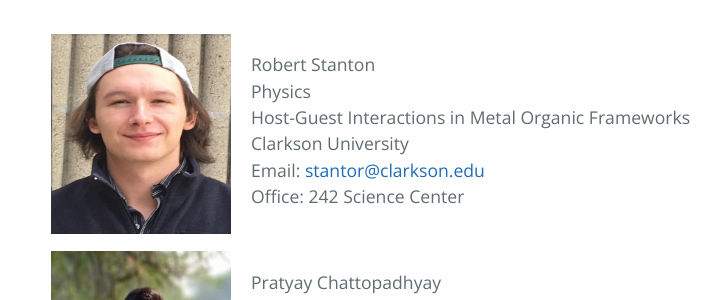
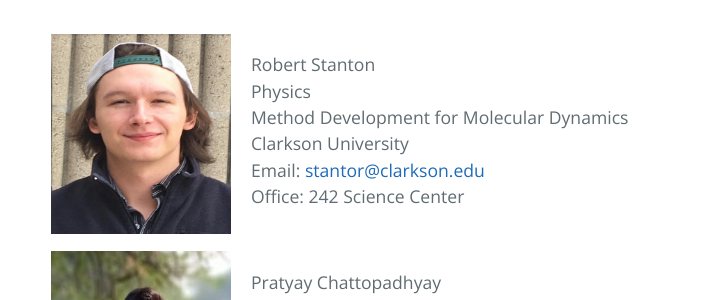
Before and after one commit to dharatrivedi/dharatrivedi.github.io, a Jekyll site: the page built from people.html, in a window 1280 px wide and 900 px high, scrolled down 1143 px. Shown: the part 155-455 px from the top of the window, without its empty margins (233-954 px from the left). Built offline with Jekyll 4.4.1, drawn with Linux system fonts in a browser that asks for light colours.

Commit message:
Update people.html

```diff
--- a/people.html
+++ b/people.html
@@ -54,7 +54,7 @@ title: {{ site.name }}
     <p>
       Robert Stanton<br />
       Physics<br />
-      Host-Guest Interactions in Metal Organic Frameworks<br />
+      Method Development for Molecular Dynamics<br />
       Clarkson University<br />
       Email: <a href="mailto:stantor@clarkson.edu">stantor@clarkson.edu</a><br />
       Office: 242 Science Center<br />
```
